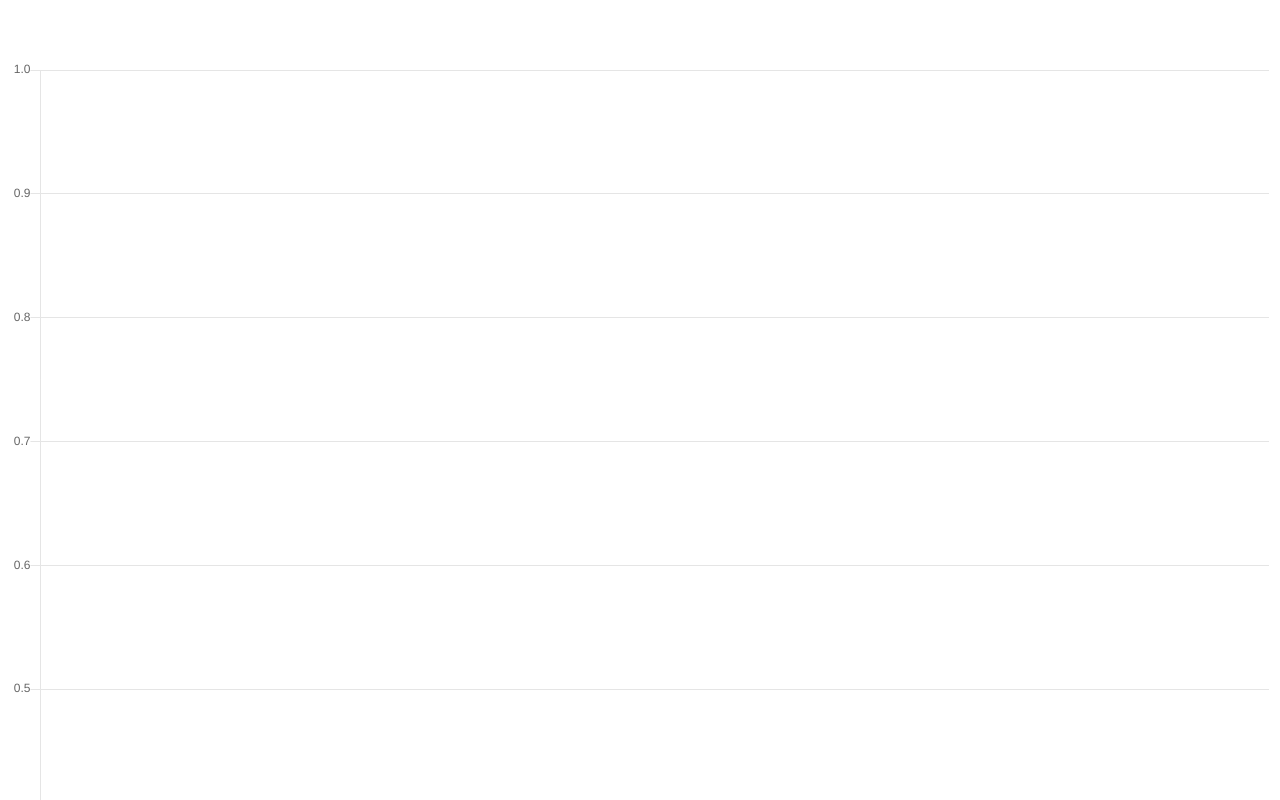
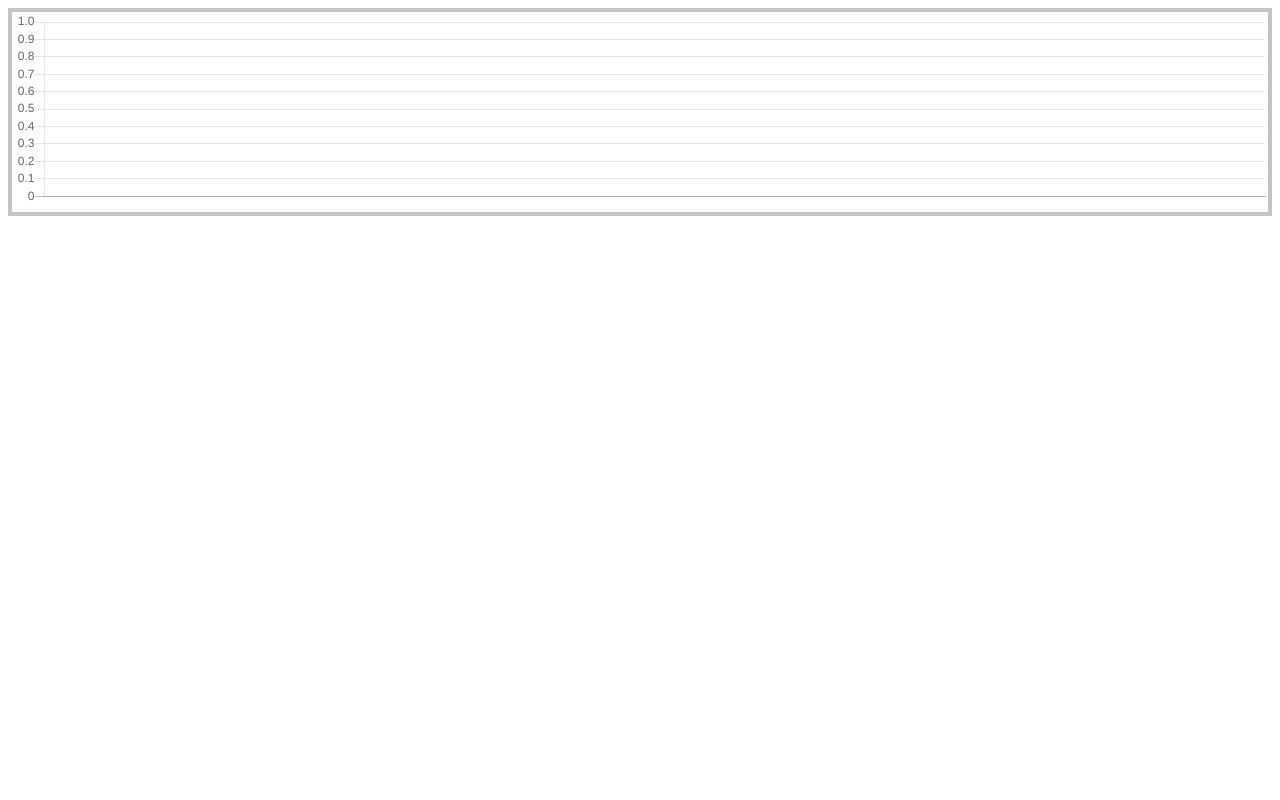
Before and after one commit to itoLeo/Chart, a Vue app: page / in a window 1280 px wide. Shown: the top 800 px of the page. Built offline with nearby package versions, Linux system fonts and the light colour scheme.

Commit message:
chartのサイズ変更

```diff
--- a/src/App.vue
+++ b/src/App.vue
@@ -1,6 +1,11 @@
 <template>
   <div id="app">
-    <Chart/>
+    <div>
+      <Chart class="small"/>
+    </div>
+    <!-- <div class="small">
+      <Chart/>
+    </div> -->
   </div>
 </template>
 
@@ -16,12 +21,8 @@ export default {
 </script>
 
 <style>
-#app {
-  font-family: Avenir, Helvetica, Arial, sans-serif;
-  -webkit-font-smoothing: antialiased;
-  -moz-osx-font-smoothing: grayscale;
-  text-align: center;
-  color: #2c3e50;
-  margin-top: 60px;
+.small {
+  border: 4px solid #C4C4C4;
+  height: 200px;
 }
 </style>
--- a/src/components/Chart.vue
+++ b/src/components/Chart.vue
@@ -9,6 +9,8 @@ export default {
       data: {
       },
       options: {
+        //アスペクト比を維持しない設定。これでこれでcssによるサイズ変更が可能になる（変更後リロード必要）
+        maintainAspectRatio: false
       }
     }
   },
```
